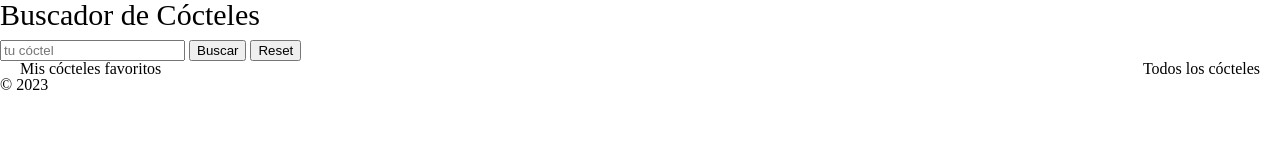
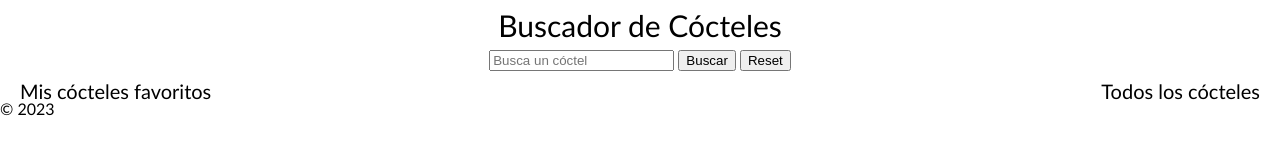
Before and after one commit to ttkapostol/Cocktail_Finder, a website: page src/html/index.html in a window 1280 px wide. Drawn offline with nearby package versions, Linux system fonts and the light colour scheme; files that its build step writes are made by us from their sources; no server answers.

Commit message:
Correct basic style

```diff
--- a/src/html/partials/header.html
+++ b/src/html/partials/header.html
@@ -1,7 +1,7 @@
-<header>
+<header class="header">
   <h1 class="header__title">Buscador de Cócteles</h1>
-  <form action="">
-    <input type="text" placeholder="tu cóctel" class="js-input" />
+  <form>
+    <input type="text" placeholder="Busca un cóctel" class="js-input" />
     <input type="button" value="Buscar" class="js-search-btn" />
     <input type="button" value="Reset" class="js-reset-btn" />
   </form>
--- a/src/html/partials/main.html
+++ b/src/html/partials/main.html
@@ -2,7 +2,7 @@
 
     <section class="main__section1 js-favourites">
 
-        <h2>Mis cócteles favoritos</h2>
+        <h2 class="main__section1--title">Mis cócteles favoritos</h2>
 
         <ul class="js-list-favourites"></ul>
 
@@ -10,7 +10,7 @@
 
     <section class="main__section2 js-cocktails">
 
-        <h2>Todos los cócteles</h2>
+        <h2 class="main__section1--title">Todos los cócteles</h2>
 
         <ul class="js-list-cocktails"></ul>
 
--- a/src/scss/main.scss
+++ b/src/scss/main.scss
@@ -1,3 +1,7 @@
+:root {
+    font-family: 'Gill Sans', 'Gill Sans MT', 'Calibri', 'Trebuchet MS', sans-serif;
+}
+
 @import 'core/variables';
 @import 'core/reset';
 @import 'core/mixins';
```
